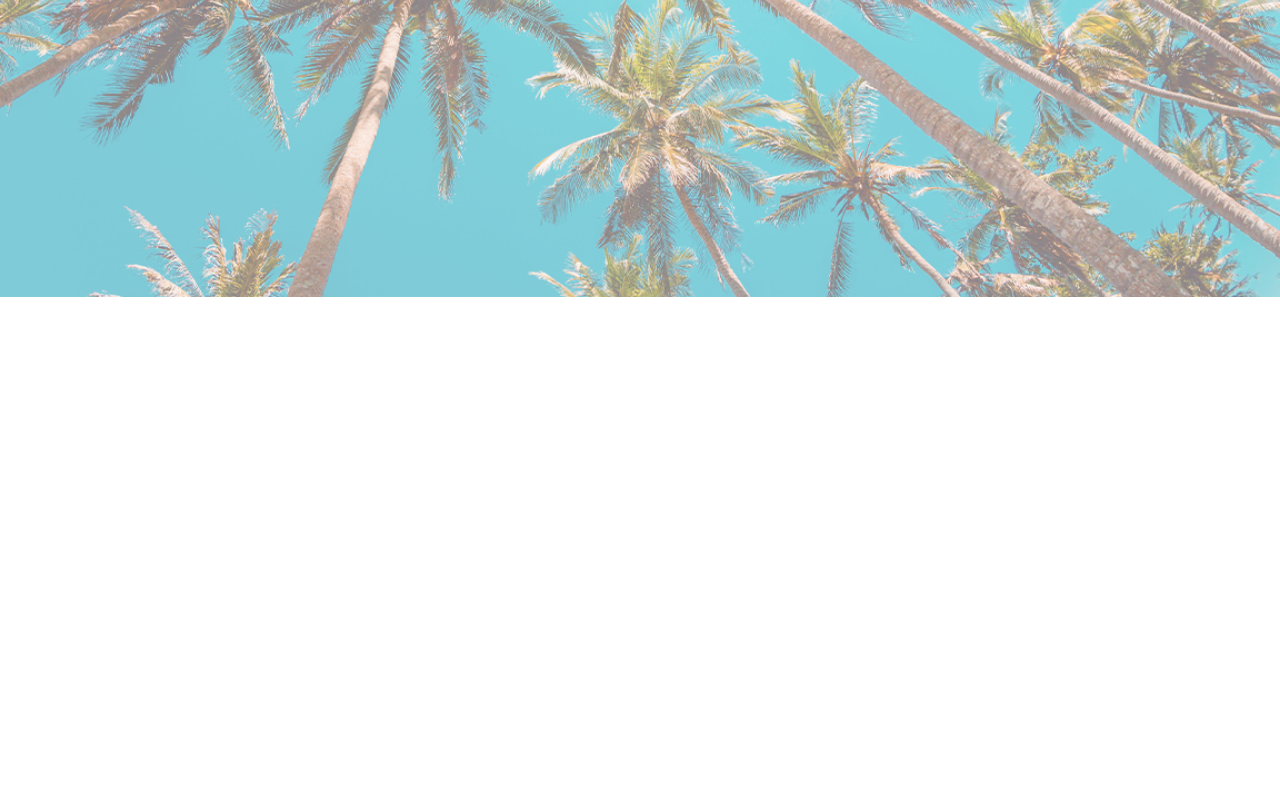
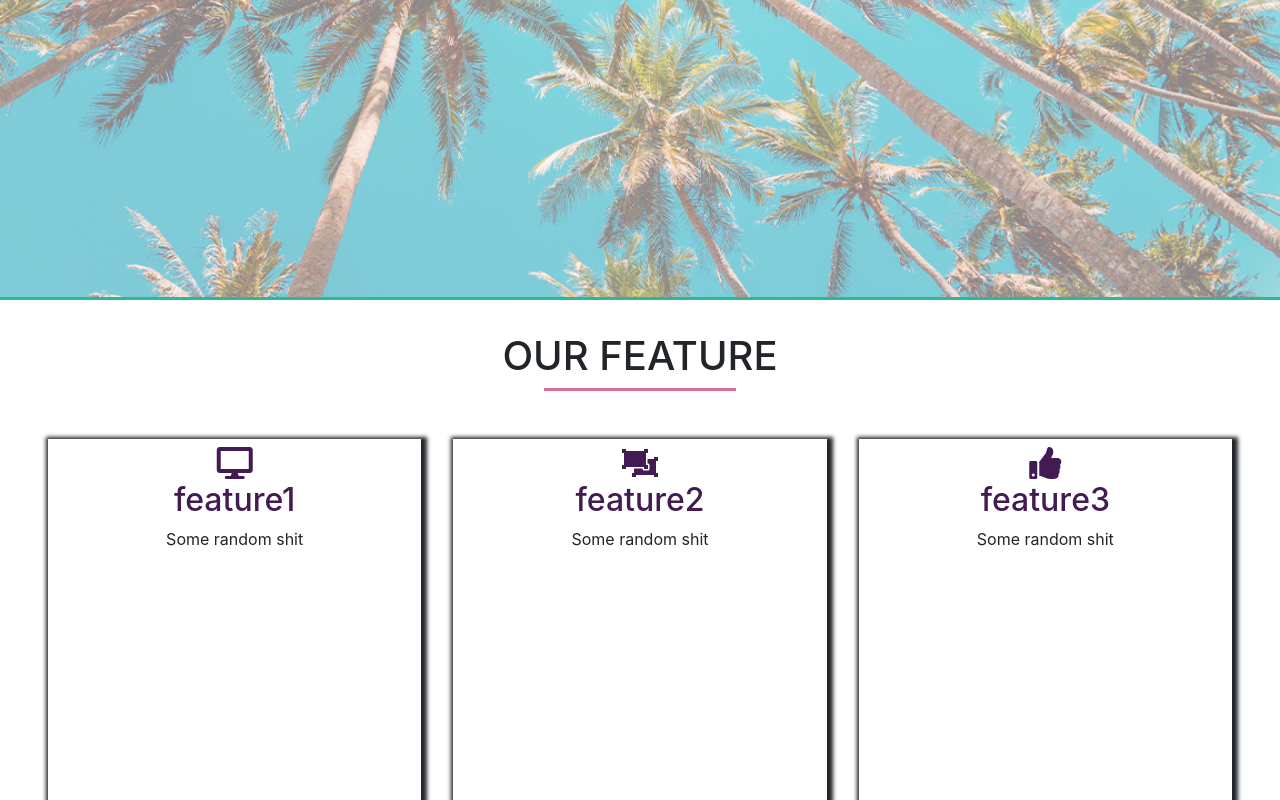
Before and after one commit to StevensCS554/Final-Project, a React (Create React App) app in the folder root/frontend/: page / in a window 1280 px wide. Shown: the part 503-1303 px from the top of the page. Before the commit the page ends 800 px from the top, so only its background shows below. Built offline with nearby package versions, Linux system fonts and the light colour scheme.

Commit message:
landing page

```diff
--- a/root/frontend/package.json
+++ b/root/frontend/package.json
@@ -7,6 +7,7 @@
     "@testing-library/react": "^9.5.0",
     "@testing-library/user-event": "^7.2.1",
     "bootstrap": "^4.4.1",
+    "lodash": "^4.17.15",
     "react": "^16.13.1",
     "react-bootstrap": "^1.0.1",
     "react-dom": "^16.13.1",
--- a/root/frontend/src/components/Landing.js
+++ b/root/frontend/src/components/Landing.js
@@ -1,8 +1,36 @@
-import React from 'react';
+import React, { useEffect } from 'react';
 import logo from '../images/logo.png';
+import teamBg from '../images/team-bg.jpeg';
+import { throttle } from 'lodash';
+
 
 const Landing = () => {
+
+    useEffect(() => {
+        events();
+    }, []);
+
+    const events = () => {
+        window.addEventListener('scroll', throttle(calCaller, 200));
+    };
+
+    const calCaller = () => {
+        console.log('working...');
+        let items = document.querySelectorAll('.is-revealed');
+        items.forEach((el) => {
+            calculateScroll(el);
+        });
+    };
+
+    const calculateScroll = el => {
+        let scrollPercent = (el.getBoundingClientRect().y / window.innerHeight) * 100;
+        if (scrollPercent < 75)
+            el.classList.add('is-visible');
+    }
+
     return (
+        <div id='landing-component'>
+            {/* navbar and header */}
             <div id="landing">
                 <div id='navbar'>
                     <nav>
@@ -22,6 +50,121 @@ const Landing = () => {
                     </div>
                 </div>
             </div>
+            {/* Feature Section */}
+            <div id='feature' className='is-revealed'>
+                <div id='landing-fe'>
+                    <div id='landing-fe-heading' className='is-revealed landing-fe-c-heading'>
+                        <h1>OUR FEATURE</h1>
+                        <div className='energy-bar is-revealed'></div>
+                    </div>
+                    <div id='landing-fe-features'>
+                        <div id='landing-fe-box' className='is-revealed'>
+                            <div id='landing-fe-box-heading'>
+                                <i className="fas fa-desktop fa-2x"></i><h2>feature1</h2>
+                            </div>
+                            <div id='landing-fe-box-content'>
+                                <p>Some random shit</p>
+                            </div>
+                        </div>
+                        <div id='landing-fe-box' className='is-revealed'>
+                            <div id='landing-fe-box-heading'>
+                                <i className="fas fa-object-ungroup fa-2x"></i><h2>feature2</h2>
+                            </div>
+                            <div id='landing-fe-box-content'>
+                                <p>Some random shit</p>
+                            </div>
+                        </div>
+                        <div id='landing-fe-box' className='is-revealed'>
+                            <div id='landing-fe-box-heading'>
+                                <i className="fas fa-thumbs-up fa-2x"></i><h2>feature3</h2>
+                            </div>
+                            <div id='landing-fe-box-content'>
+                                <p>Some random shit</p>
+                            </div>
+                        </div>
+                    </div>
+                </div>
+            </div>
+
+            {/* Team Members */}
+            <div id='landing-tm' className='is-revealed'>
+                <div id='landing-tm-c'>
+                    <div id='landing-tm-c-header' className='is-revealed'>
+                        <h1>OUR TEAM</h1>
+                    </div>
+                    <div id='landing-tm-box-c' className='is-revealed'>
+                        <div id='landing-tm-box'>
+                            <div id='landing-tm-box-profile'>
+                                <img src={teamBg} />
+                                <h3>Kuan Lyu</h3>
+                            </div>
+                            <div id='landing-tm-box-contact'>
+                                <p>bla bla</p>
+                                <a href='#'>Contact Him</a>
+                            </div>
+                        </div>
+                        <div id='landing-tm-box'>
+                            <div id='landing-tm-box-profile'>
+                                <img src={teamBg} />
+                                <h3>Jiaxian Xing</h3>
+                            </div>
+                            <div id='landing-tm-box-contact'>
+                                <p>bla bla</p>
+                                <a href='#'>Contact Him</a>
+                            </div>
+                        </div>
+                        <div id='landing-tm-box'>
+                            <div id='landing-tm-box-profile'>
+                                <img src={teamBg} />
+                                <h3>Xingyuan Rui</h3>
+                            </div>
+                            <div id='landing-tm-box-contact'>
+                                <p>bla bla</p>
+                                <a href='#'>Contact Him</a>
+                            </div>
+                        </div>
+                        <div id='landing-tm-box'>
+                            <div id='landing-tm-box-profile'>
+                                <img src={teamBg} />
+                                <h3>Luyun Zheng</h3>
+                            </div>
+                            <div id='landing-tm-box-contact'>
+                                <p>bla bla</p>
+                                <a href='#'>Contact Him</a>
+                            </div>
+                        </div>
+                    </div>
+                </div>
+            </div>
+
+            {/* footer section */}
+            <footer id='landing-footer'>
+                <div id='landing-footer-c'>
+                    <div id='landing-footer-social'>
+                        <div id='landing-footer-h'>
+                            <h3>Agile Monsters</h3>
+                        </div>
+                        <div className="social">
+                            <i className="fab fa-twitter fa-2x"></i>
+                            <i className="fab fa-facebook fa-2x"></i>
+                            <i className="fab fa-instagram fa-2x"></i>
+                            <i className="fab fa-linkedin fa-2x"></i>
+                        </div>
+                    </div>
+                    <div id='landing-footer-links'>
+                        <a href='www.linkedin.com/in/kuan-lyu' target='_blank'>Group Manager</a>
+                        <a href='#'>dummy link</a>
+                        <a href='#'>dummy link</a>
+                        <a href='#'>dummy link</a>
+                    </div>
+                    <div id='landing-footer-locations'>
+                        <p>Castle Point Terrace, Hoboken, NJ 07030, US</p>
+                        <p>Stevens Institute of Technology</p>
+                    </div>
+                </div>
+                <p id='copy-right'>Coptyright 2020 &copy; AgileMonsters.com. All Rights Reserved</p>
+            </footer>
+        </div>
     )
 }
 
--- a/root/frontend/src/styles/App.scss
+++ b/root/frontend/src/styles/App.scss
@@ -1,3 +1,4 @@
+@import './variables.scss';
 @import './modules/landing';
 
 * {
--- a/root/frontend/src/styles/modules/_landing.scss
+++ b/root/frontend/src/styles/modules/_landing.scss
@@ -17,6 +17,7 @@
     display: block;
     position: relative;
     overflow: hidden;
+    border-bottom: 3px $pro_medium_green solid;
 
     &::after {
         content: "";
@@ -53,11 +54,11 @@
         }
 
         a {
-            color: black;
+            color: $pro_medium_purple;
             text-transform: uppercase;
             border-bottom: 3px transparent solid;
             padding-bottom: 0.5rem;
-            transition: border-color 1s;
+            transition: border-color 1s ease-in-out;
 
             &:hover {
                 border-color: yellow;
@@ -75,3 +76,172 @@
         padding-top: 20%;
     }
 }
+
+#feature {
+    margin: 0;
+    display: block;
+}
+
+#landing-fe {
+    height: 90vh;
+
+    &-heading {
+        margin: 2rem auto;
+        text-align: center;
+
+        h1 {
+            width: 80%;
+            margin: 0 auto;
+        }
+    }
+
+    &-features {
+        display: flex;
+        margin: 1rem 2rem;
+    }
+
+    &-box {
+        text-align: center;
+        margin: 1rem 1rem;
+        height: 60vh;
+        flex: 1;
+        box-shadow: 2px 2px 4px 4px;
+
+        &-heading {
+            margin: 0.5rem auto;
+            color: $pro_medium_purple;
+        }
+    }
+}
+
+#landing-tm {
+    margin: 0;
+    display: block;
+    position: relative;
+    overflow: hidden;
+    border-bottom: 3px $pro_medium_green solid;
+
+    &::after {
+        content: "";
+        background: url('../../images/feature-bg.jpg') center right/cover no-repeat;
+        opacity: 0.5;
+        top: 0;
+        left: 0;
+        bottom: 0;
+        right: 0;
+        position: absolute;
+        z-index: -1;
+    }
+}
+
+#landing-tm-c {
+    margin: 2rem auto;
+
+    &-header {
+        margin: 3rem auto;
+        text-align: center;
+
+        h1 {
+            width: 80%;
+            padding: 2rem;
+            margin: 0 auto;
+            border-radius: 20px;
+            box-shadow: 2px 2px 2px 2px;
+        }
+    }
+}
+
+#landing-tm-box-c {
+    display: flex;
+    margin: 0.5rem 2rem;
+}
+
+#landing-tm-box {
+    flex: 1;
+    margin: 0 1rem;
+    height: 40vh;
+    box-shadow: 2px 2px 4px 4px;
+
+    &-profile {
+        text-align: center;
+    }
+
+    &-contact {
+        text-align: center;
+    }
+    &:hover {
+        transform: scale(1.06);
+        transition: transform 0.7s ease-in-out;
+    }
+    img {
+        width: 50px;
+        height: 50px;
+        margin: 0.2rem auto;
+        border-radius: 50%;
+    }
+}
+
+#landing-footer {
+    background-color: $pro_medium_purple;
+    color: wheat;
+    height: 40vh;
+
+    &-c {
+        display: flex;
+        height: 80%;
+    }
+
+    &-h {
+        margin: auto 1rem;
+    }
+
+    &-social {
+        display: flex;
+        flex: 1;
+        margin: 0.5rem 0.5rem;
+        height: 80%;
+        flex-direction: column;
+    }
+
+    .social {
+        margin: 0.5rem 0.5rem;
+        i {
+            margin: 0 0.5rem;
+        }
+    }
+
+    &-links {
+        flex: 1;
+        text-align: left;
+        margin: auto auto;
+        a {
+            color: wheat;
+            display: block;
+        }
+    }
+
+    &-locations {
+        flex: 2;
+        margin: auto;
+    }
+}
+
+#copy-right {
+    text-align: center;
+}
+
+.is-revealed {
+    opacity: 0;
+    transition: opacity 1.5s ease-out;
+}
+
+.is-visible {
+    opacity: 1;
+}
+
+.energy-bar {
+    height: 3px;
+    width: 15%;
+    margin: 0.5rem auto;
+    background-color: $pro_medium_pink;
+}
--- /dev/null
+++ b/root/frontend/src/styles/variables.scss
@@ -0,0 +1,6 @@
+$pro_light_purple: #612A6C;
+$pro_medium_purple: #421B52;
+$pro_light_green: #66DDAB;
+$pro_medium_green: #28BB94;
+$pro_light_pink: #DB95C7;
+$pro_medium_pink: #D1719C;
```
Also changed, not shown: root/frontend/src/images/feature-bg.jpg (added), root/frontend/src/images/team-bg.jpeg (added). Lines whose indentation alone changed are shown as unchanged.
